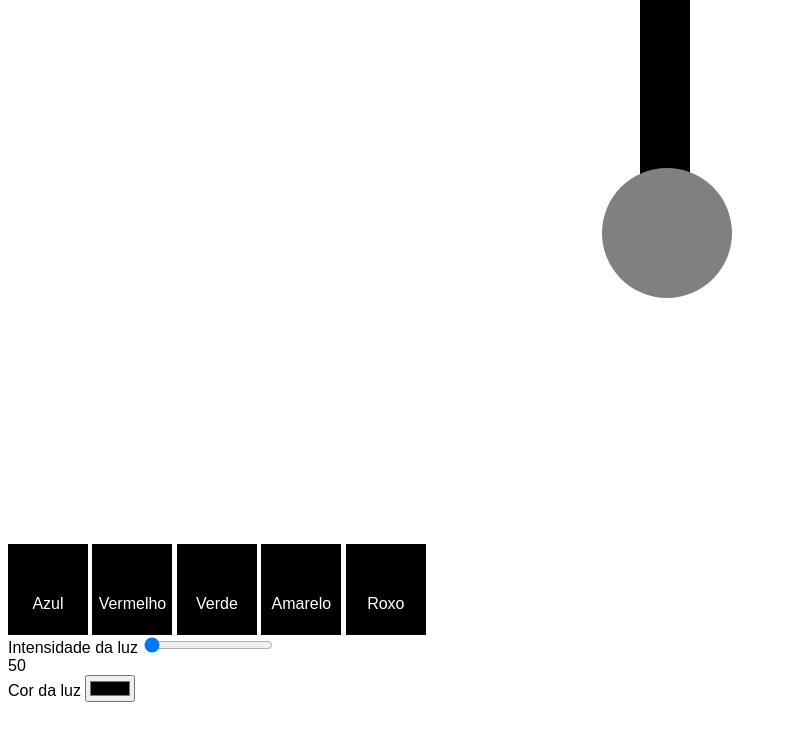
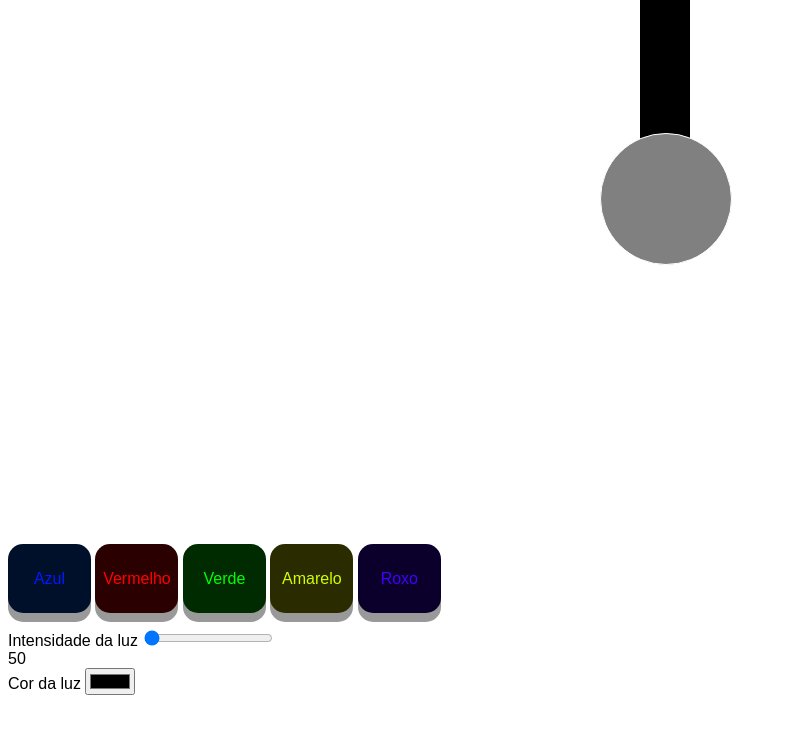
Before and after one commit to ThiagoWalek/projeto_lampada, a plain HTML site: page index.html in a window 1280 px wide. Shown: the whole page, without its empty margins (0-787 px from the left). Drawn offline with Linux system fonts and the light colour scheme.

Commit message:
deixei o projeto_lampada adaptavel para a maioria de telas possiveis

```diff
--- a/index.html
+++ b/index.html
@@ -8,8 +8,9 @@
     <link rel="shortcut icon" href="lamp_ico/light-bulb-icon (1).png" type="image/x-icon">
 </head>
 <body>
-    <div id="suporte"></div>
-    <div id="lampada"></div>
+    <div id="suporte">
+        <div id="lampada"></div>
+    </div>
 
     <div class="bot" id="azul">Azul</div>
     <div class="bot" id="vermelho">Vermelho</div>
--- a/javascript.js
+++ b/javascript.js
@@ -9,6 +9,8 @@ const cor_aleatoria = document.getElementById("luz_cor")
 cor_aleatoria.oninput = function () {
     lampada.style.background = this.value
     cor_sombra = this.value
+    barra.value = 0
+    lampada.style.boxShadow = `0px 10px 180px 0px ${cor_sombra}`
 }
 const lampada = document.getElementById("lampada")
 
@@ -18,26 +20,31 @@ azul.onclick = function (){
     lampada.style.background = "blue"
     cor_sombra = "blue"
     barra.value = 0
+    lampada.style.boxShadow = `0px 10px 180px 0px ${cor_sombra}`
 }
 vermelho.onclick = function (){
     lampada.style.background = "red"
     cor_sombra = "red"
     barra.value = 0
+    lampada.style.boxShadow = `0px 10px 180px 0px ${cor_sombra}`
 }
 verde.onclick = function (){
     lampada.style.background = "green"
     cor_sombra = "green"
     barra.value = 0
+    lampada.style.boxShadow = `0px 10px 180px 0px ${cor_sombra}`
 }
 amarelo.onclick = function (){
     lampada.style.background = "yellow"
     cor_sombra = "#FEE12B"
     barra.value = 0
+    lampada.style.boxShadow = `0px 10px 180px 0px ${cor_sombra}`
 }
 roxo.onclick = function (){
     lampada.style.background = "#8F00FF"
     cor_sombra = "purple"
     barra.value = 0
+    lampada.style.boxShadow = `0px 10px 180px 0px ${cor_sombra}`
 }
 
 
--- a/style.css
+++ b/style.css
@@ -14,59 +14,108 @@ div#suporte {
     margin: auto;
     background-color: black;
 }
+
 div#lampada {
     height: 130px;
     width: 130px;
-    position: absolute;
-    left: 47%;
-    top: 21%;
-    margin: auto;
+    position: relative;
+    right: 80%;
+    top: 70%;
     background-color: gray;
     border-radius: 50%;
+    border: 0.1px solid white;
     transition-duration: 0.5s;
 }
 
 div.bot {
     cursor: pointer;
     height: 40px;
-    width: 80px;
-    padding-top: 4%;
+    /* width: 80px; */
+    width: 40vw;
+    padding-top: 2vw;
     background-color: black;
     color: white;
     text-align: center;
     display: inline-block;
-    margin-top: 67vh;
-    transition-duration: 0.5s;
+    margin: 67vh 0px 15px 0px;
+    border-radius: 15px;
+
+    box-shadow: 0 9px #999;
 }
-div#azul:hover {
+
+div#azul {
     height: 43px;
-    padding-top: 4.3%;
+    width: 83px;
     background-color: rgb(0, 16, 43);
     color: rgb(0, 26, 255);
 }
-div#vermelho:hover {
+div#azul:hover {
+    border: 1px solid rgb(0, 16, 43);
+    background-color: white;
+}
+div#azul:active {
+    box-shadow: 0 5px #666;
+    transform: translateY(4px);
+}
+
+div#vermelho {
     height: 43px;
-    padding-top: 4.3%;
+    width: 83px;
     background-color: rgb(43, 0, 0);
     color: rgb(255, 0, 0);
 }
-div#verde:hover {
+div#vermelho:hover {
+    border: 1px solid rgb(43, 0, 0);
+    background-color: white;
+}
+div#vermelho:active {
+    box-shadow: 0 5px #666;
+    transform: translateY(4px);
+}
+
+div#verde {
     height: 43px;
-    padding-top: 4.3%;
+    width: 83px;
     background-color: rgb(0, 43, 1);
     color: rgb(0, 255, 0);
 }
-div#amarelo:hover {
+div#verde:hover {
+    border: 1px solid rgb(0, 43, 1);
+    background-color: white;
+}
+div#verde:active {
+    box-shadow: 0 5px #666;
+    transform: translateY(4px);
+}
+
+div#amarelo {
     height: 43px;
-    padding-top: 4.3%;
+    width: 83px;
     background-color: rgb(43, 43, 0);
     color: rgb(208, 255, 0);
 }
-div#roxo:hover {
+div#amarelo:hover {
+    border: 1px solid rgb(43, 43, 0);
+    background-color: white;
+}
+div#amarelo:active {
+    box-shadow: 0 5px #666;
+    transform: translateY(4px);
+}
+
+div#roxo {
     height: 43px;
-    padding-top: 4.3%;
+    width: 83px;
     background-color: rgb(11, 0, 43);
     color: rgb(64, 0, 255);
+}
+div#roxo:hover {
+    border: 1px solid rgb(11, 0, 43);
+    background-color: white;
+}
+div#roxo:active {
+    box-shadow: 0 5px #666;
+    transform: translateY(4px);
 }
 
 div.h {
```
